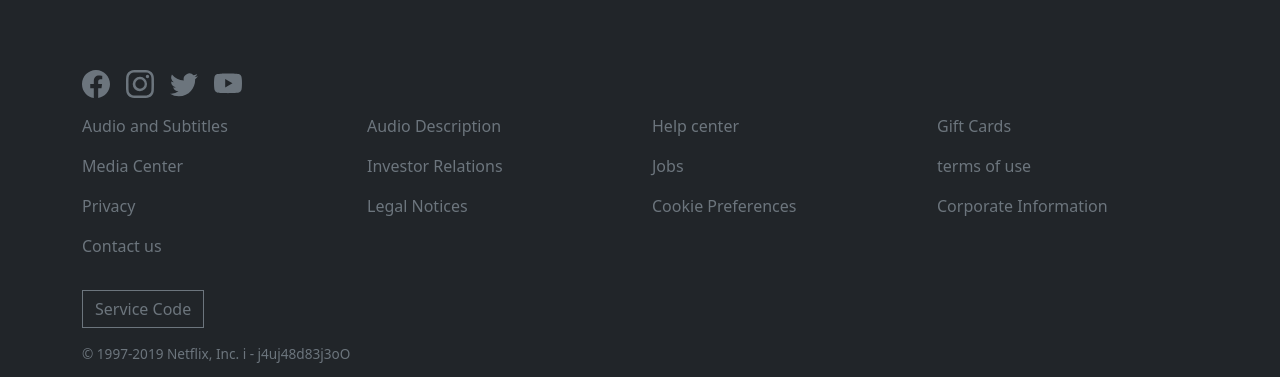
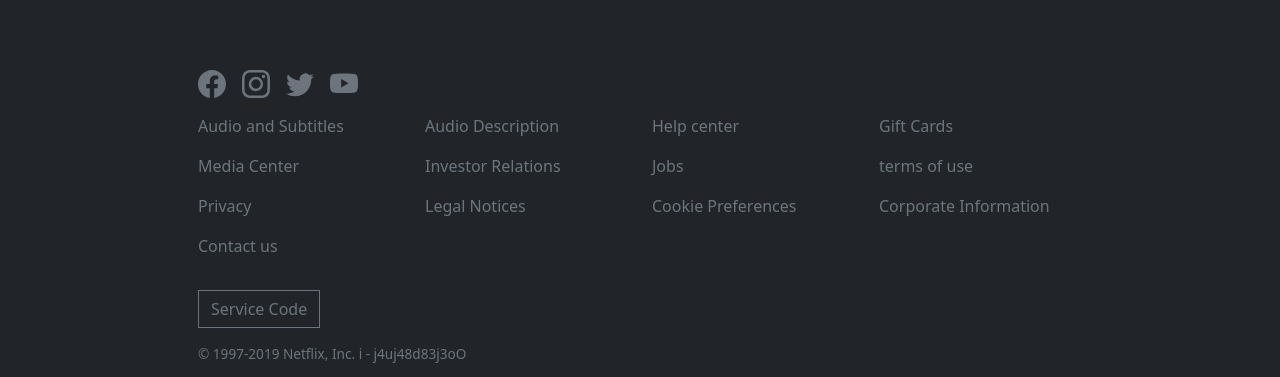
Before and after one commit to Doc-Franz/U3-W9-D5---project, a React (Vite) app: page / in a window 1280 px wide. Shown: the part 566-943 px from the top of the page. Built offline with nearby package versions, Linux system fonts and the light colour scheme; no server answers.

Commit message:
9th commit

```diff
--- a/src/components/MyFooter.jsx
+++ b/src/components/MyFooter.jsx
@@ -4,7 +4,7 @@
 
 const MyFooter = () => {
   return (
-    <Container className="text-secondary m-6" style={{ marginTop: "120px" }}>
+    <Container className="text-secondary m-6" style={{ marginTop: "120px", paddingInline: "10%" }}>
       <Row className="mb-3">
         <Col className="d-flex">
           <Facebook className="fs-3 me-3" style={{ cursor: "pointer" }} />
```
